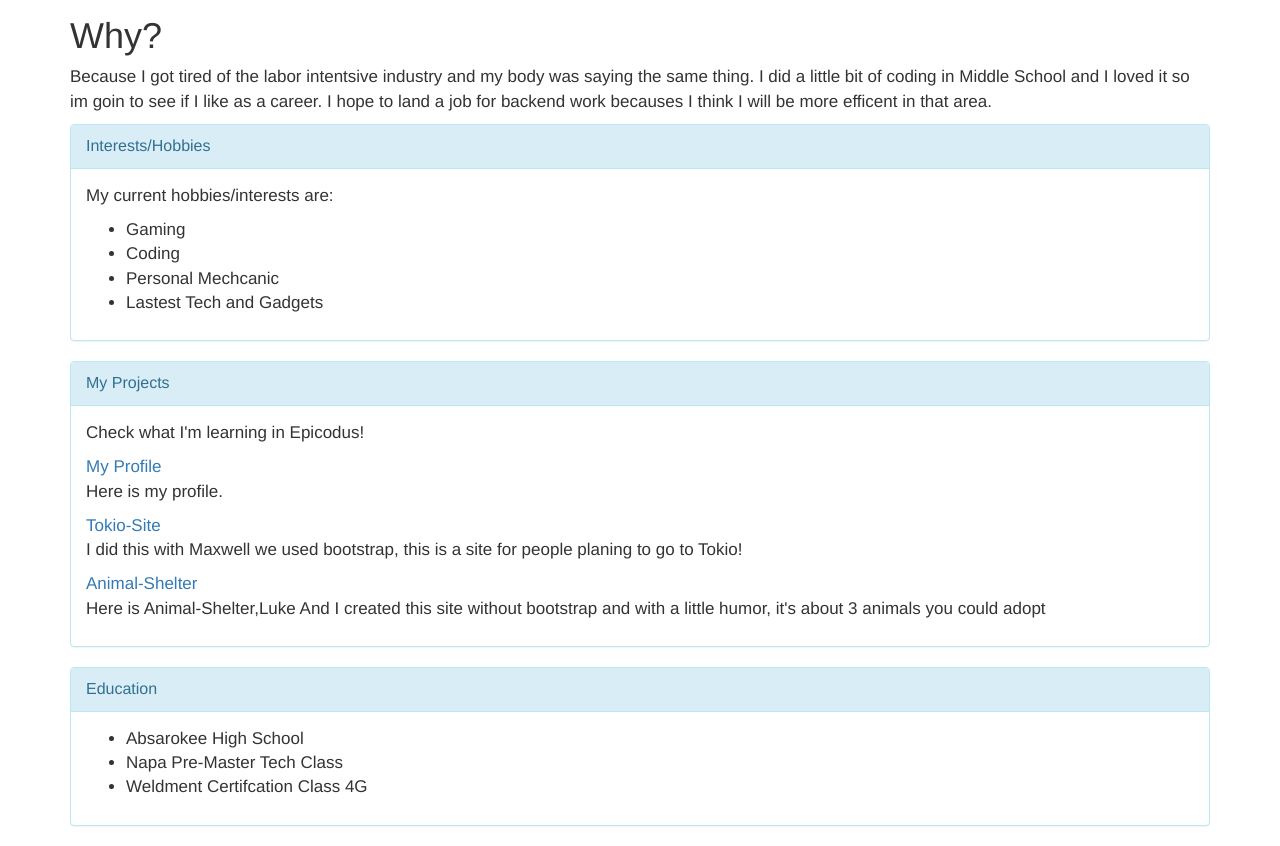
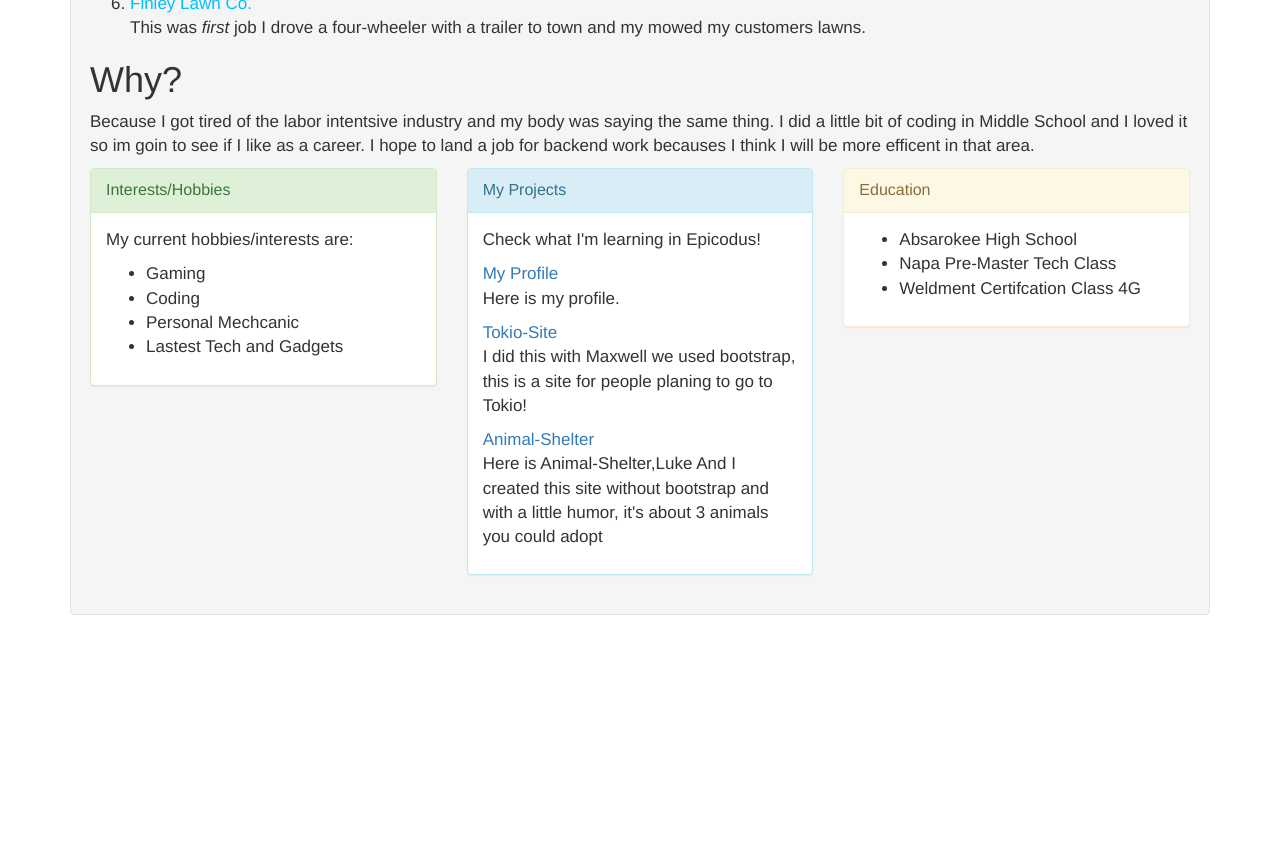
Before and after one commit to kftwotwo/portfolio-test, a plain HTML site: page index.html in a window 1280 px wide. Shown: the part 740-1586 px from the top of the page. After the commit the page ends 1375 px from the top, so only its background shows below. Drawn offline with Linux system fonts and the light colour scheme.

Commit message:
add row and columns

```diff
--- a/css/style.css
+++ b/css/style.css
@@ -1,22 +1,27 @@
 .container-fluid {
   background-color: #696969;
 }
+
 .finley {
   color: deepskyblue;
   font-weight: bolder;
   font-size: 1.7em;
 }
+
 .kev {
   font-size: 1.7em;
   color: whitesmoke;
 }
+
 .flol {
   color: lightgrey;
   font-size: 15px;
 }
+
 body {
   font-size: 17px;
 }
+
 .list {
   color: deepskyblue;
 }
--- a/index.html
+++ b/index.html
@@ -13,6 +13,7 @@
       </div>
     </nav>
     <div class="container">
+      <div class="well">
         <h1>About Me</h1>
         <p>I moved from Montana and i had a loved hate relationship with MT I loved the sunsets and the Mountains but i hated how dry it was and how hot it would get and specailly snow! I can handle some snow but not like 3 feet almost evey year and -30 below, like so cold if you threw a <em>hot</em> pot of coffee in the air it will just evaporate in mid air! </p>
         <div class="job">
@@ -43,9 +44,10 @@
           <h1>Why?</h1>
           <p>Because I got tired of the labor intentsive industry and my body was saying the same thing. I did a little bit of coding in Middle School and I loved it so im goin to see if I like as a career. I hope to land a job for backend work becauses I think I will be more efficent in that area.</p>
         </div>
-
+        <div class="row">
+          <div class="col-md-4">
             <div class="interest">
-        <div class="panel panel-info">
+              <div class="panel panel-success">
                 <div class="panel-heading">
                   <div class="panel-title">Interests/Hobbies</div>
                 </div>
@@ -60,8 +62,9 @@
                 </div>
               </div>
             </div>
+          </div>
 
-
+          <div class="col-md-4">
             <div class="example">
               <div class="panel panel-info">
                 <div class="panel-heading">
@@ -78,10 +81,11 @@
                 </div>
               </div>
             </div>
+          </div>
 
-
+          <div class="col-md-4">
             <div class="edu">
-        <div class="panel panel-info">
+              <div class="panel panel-warning">
                   <div class="panel-heading">
                     <div class="panel-title">Education</div>
                   </div>
@@ -94,6 +98,9 @@
                   </div>
               </div>
             </div>
+          </div>
+        </div>
+      </div>
     </div><!-- this is the container -->
 
 
```
Lines whose indentation alone changed are shown as unchanged.
